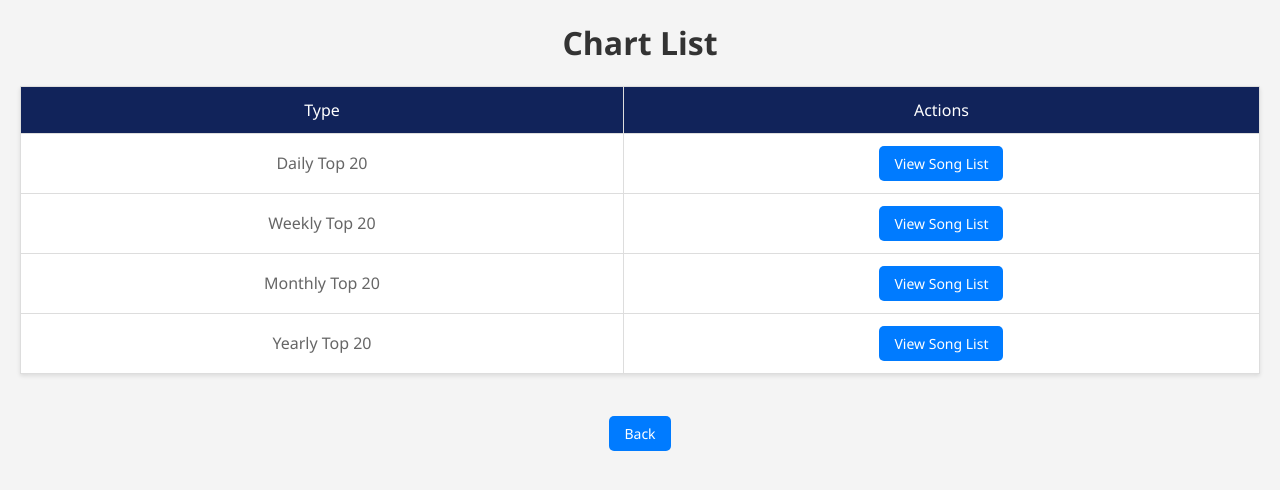
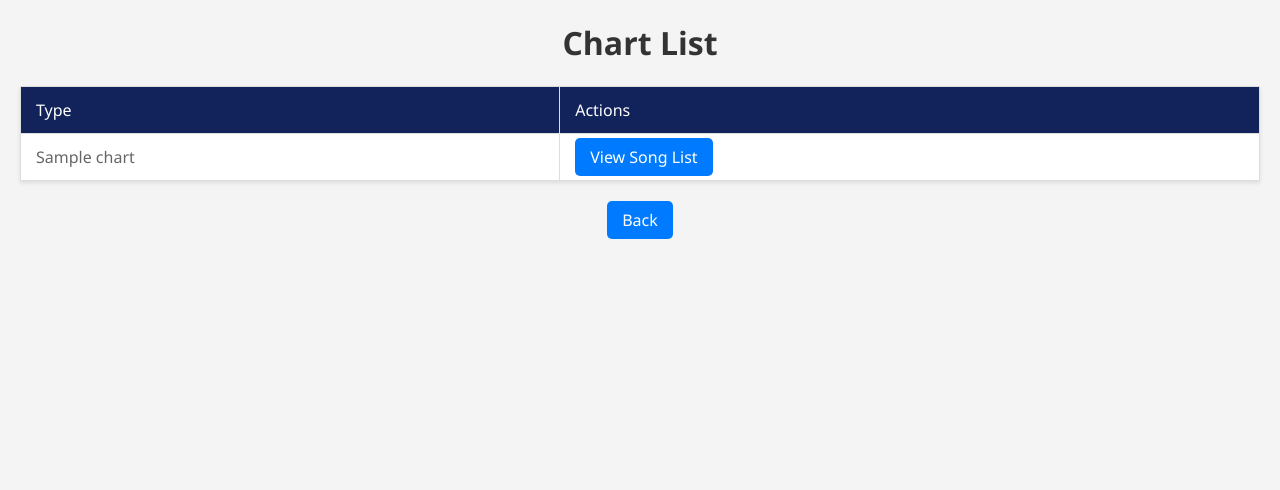
Before and after one commit to Saras355/basdat_proyek_tk, a Django app: template play_podcast/templates/chart_list.html in a window 1280 px wide. Shown: the part 70-560 px from the top of the page. Run offline with Django 5.2, Linux system fonts and the light colour scheme; the template is opened without the code that fills it: most values are stand-ins (such as "Sample title", 1, 10 or a date in 2020).

Commit message:
Add chart_list fitur

```diff
--- a/play_podcast/templates/chart_list.html
+++ b/play_podcast/templates/chart_list.html
@@ -5,40 +5,79 @@
 <meta name="viewport" content="width=device-width, initial-scale=1.0">
 <title>Chart List</title>
 <style>
-    .center-text {
-      text-align: center;
+    body {
+        font-family: 'Segoe UI', Tahoma, Geneva, Verdana, sans-serif;
+        background-color: #f4f4f4;
+        color: #333;
+        margin: 0;
+        padding: 20px;
+    }
+    h1 {
+        color: #333;
+        text-align: center;
     }
     table {
         width: 100%;
         border-collapse: collapse;
+        margin-top: 20px;
+        background-color: white;
+        box-shadow: 0 2px 4px rgba(0,0,0,0.1);
     }
     th, td {
-        border: 1px solid black;
-        padding: 8px;
+        border: 1px solid #dddddd;
+        padding: 12px 15px;
         text-align: left;
     }
     th {
-        background-color: #f2f2f2;
+        background-color: #11235A; /* Bright blue background */
+        color: #ffffff;
+        font-weight: normal;
     }
-    .button {
-        display: inline-block;
-        padding: 5px 15px;
+    td {
+        color: #666666;
+    }
+    a.button {
+        padding: 8px 15px;
+        background-color: #007bff; /* Bright blue background */
+        color: #ffffff;
+        text-decoration: none;
+        border-radius: 5px;
+        transition: background-color 0.3s;
+    }
+    a.button:hover {
+        background-color: #0056b3; /* A darker shade of blue */
+    }
+    .center-btn {
+        display: flex;
+        justify-content: center;
+        margin-top: 20px;
+        margin-bottom: 20px;
+    }
+    .navbar {
+        background-color: #007bff;
+        overflow: hidden;
+    }
+    .navbar ul {
+        list-style-type: none;
+        margin: 0;
+        padding: 0;
+    }
+    .navbar li {
+        float: left;
+    }
+    .navbar li a {
+        display: block;
+        color: white;
         text-align: center;
+        padding: 14px 16px;
         text-decoration: none;
-        color: #ffffff;
-        background-color: #007bff;
-        border-radius: 5px;
-        font-size: 14px;
     }
-    .button:hover {
+    .navbar li a:hover {
         background-color: #0056b3;
     }
-    .center-btn {
-      display: flex;
-      justify-content: center;
-    }
 </style>
-
+</head>
+<body>
 <nav class="navbar">
     <ul>
         <li><a href="#">Dashboard</a></li>
@@ -53,8 +92,6 @@
     </ul>
 </nav>
 
-</head>
-<body>
 <h1 class="center-text">Chart List</h1>
 <table>
     <thead>
@@ -64,122 +101,23 @@
         </tr>
     </thead>
     <tbody>
+        {% for chart in charts %}
         <tr>
-            <td class="center-text">Daily Top 20</td>
-            <td class="center-text"><a href="#" class="button">View Song List</a></td>
+            <td class="center-text">{{ chart.name }}</td>
+            <td class="center-text">
+                <a href="{% url 'podcast:show_chart_detail' playlist_id=chart.id %}" class="button">View Song List</a>
+            </td>
         </tr>
+        {% empty %}
         <tr>
-            <td class="center-text">Weekly Top 20</td>
-            <td class="center-text"><a href="#" class="button">View Song List</a></td>
+            <td colspan="2" class="center-text">No charts available.</td>
         </tr>
-        <tr>
-            <td class="center-text">Monthly Top 20</td>
-            <td class="center-text"><a href="#" class="button">View Song List</a></td>
-        </tr>
-        <tr>
-            <td class="center-text">Yearly Top 20</td>
-            <td class="center-text"><a href="#" class="button">View Song List</a></td>
-        </tr>
+        {% endfor %}
     </tbody>
 </table>
-<br>
 
 <div class="center-btn">
     <a href="#" class="button">Back</a>
 </div>
-
 </body>
 </html>
-
-<style>
-    body {
-        font-family: 'Segoe UI', Tahoma, Geneva, Verdana, sans-serif;
-        background-color: #f4f4f4;
-        color: #333;
-        margin: 0;
-        padding: 20px;
-    }
-
-    h1 {
-        color: #333;
-        text-align: center;
-    }
-
-    table {
-        width: 100%;
-        border-collapse: collapse;
-        margin-top: 20px;
-        background-color: white;
-        box-shadow: 0 2px 4px rgba(0,0,0,0.1);
-    }
-
-    th, td {
-        border: 1px solid #dddddd;
-        padding: 12px 15px;
-        text-align: left;
-    }
-
-    th {
-        background-color: #11235A; /* Bright blue background */
-        color: #ffffff;
-        font-weight: normal;
-    }
-
-    td {
-        color: #666666;
-    }
-
-    a.button {
-        padding: 8px 15px;
-        background-color: #007bff; /* Bright blue background */
-        color: #ffffff;
-        text-decoration: none;
-        border-radius: 5px;
-        transition: background-color 0.3s;
-    }
-
-    a.button:hover {
-        background-color: #0056b3; /* A darker shade of blue */
-    }
-
-    .center-btn {
-        display: flex;
-        justify-content: center;
-        margin-top: 20px;
-        margin-bottom: 20px;
-    }
-    .navbar {
-        background-color: #007bff;
-        overflow: hidden;
-    }
-
-    .navbar ul {
-        list-style-type: none;
-        margin: 0;
-        padding: 0;
-    }
-
-    .navbar li {
-        float: left;
-    }
-
-    .container {
-        position: absolute;
-        top: 50%;
-        left: 50%;
-        transform: translate(-50%, -50%);
-        text-align: center;
-    }
-
-    .navbar li a {
-        display: block;
-        color: white;
-        text-align: center;
-        padding: 14px 16px;
-        text-decoration: none;
-    }
-
-    .navbar li a:hover {
-        background-color: #0056b3;
-    }
-</style>
--- a/play_podcast/urls.py
+++ b/play_podcast/urls.py
@@ -5,4 +5,5 @@ app_name = 'podcast'
 
 urlpatterns = [
     path('chart-detail/<str:playlist_id>/', show_chart_detail, name='show_chart_detail'),
+    path('chart-list', show_chart_list, name='show_chart_list'),
 ]
```
